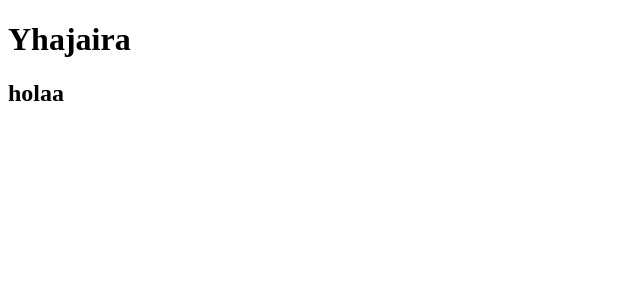
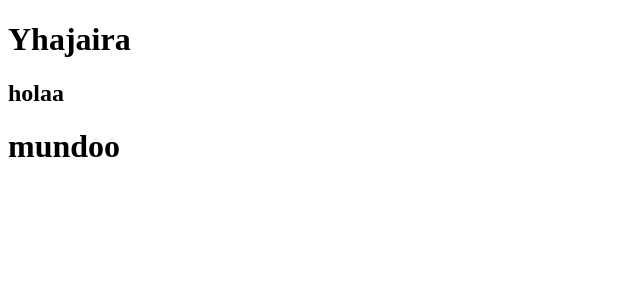
Before and after one commit to handellazo/FrontendPI4S, an Angular app: page / in a window 1280 px wide. Shown: the top 300 px of the page, without its empty margins (0-640 px from the left). Built offline with nearby package versions, Linux system fonts and the light colour scheme.

Commit message:
cambios h1

```diff
--- a/src/app/app.component.html
+++ b/src/app/app.component.html
@@ -1,2 +1,3 @@
 <h1>Yhajaira</h1>
 <h2>holaa</h2>
+<h1>mundoo</h1>
```
